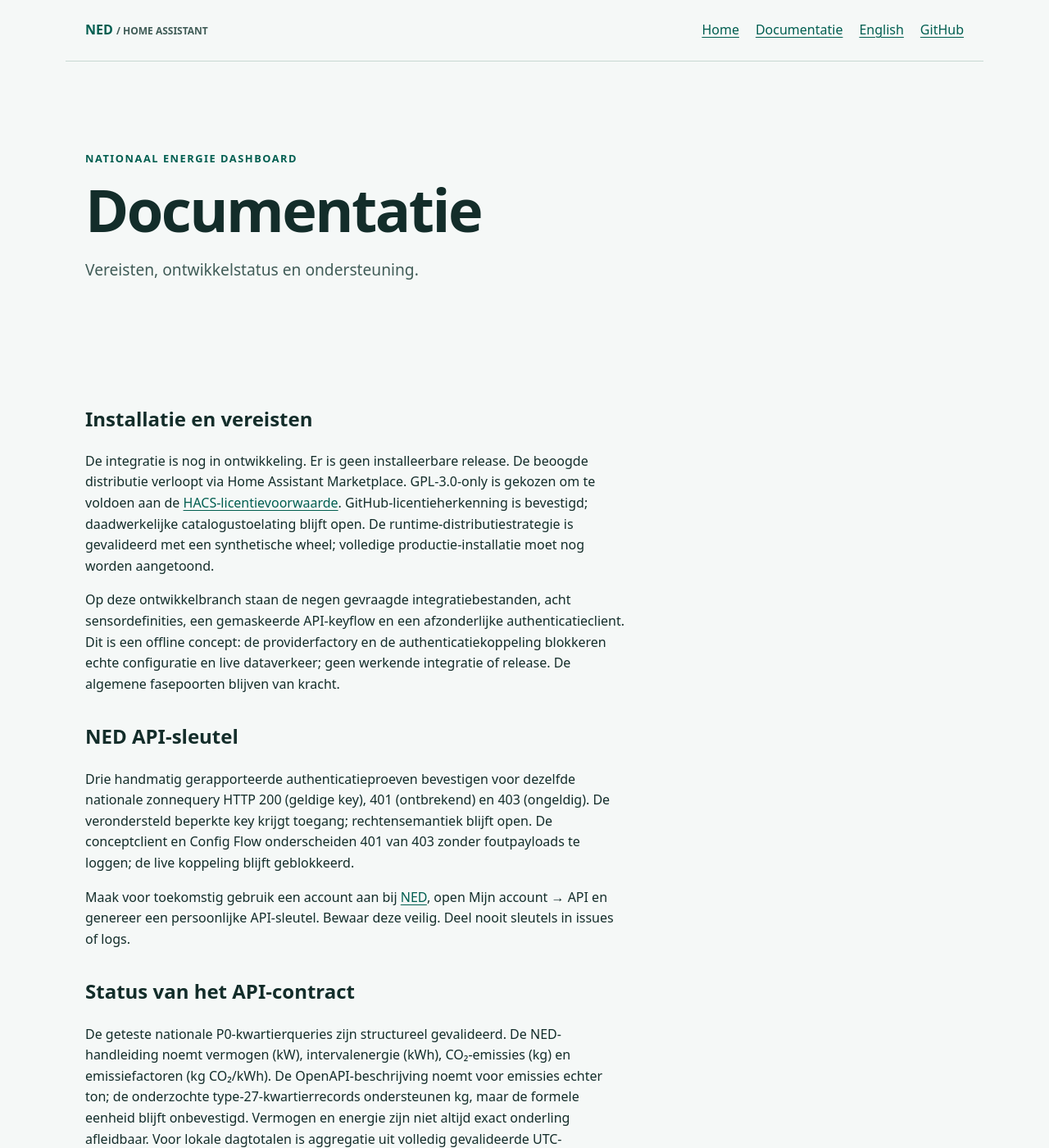
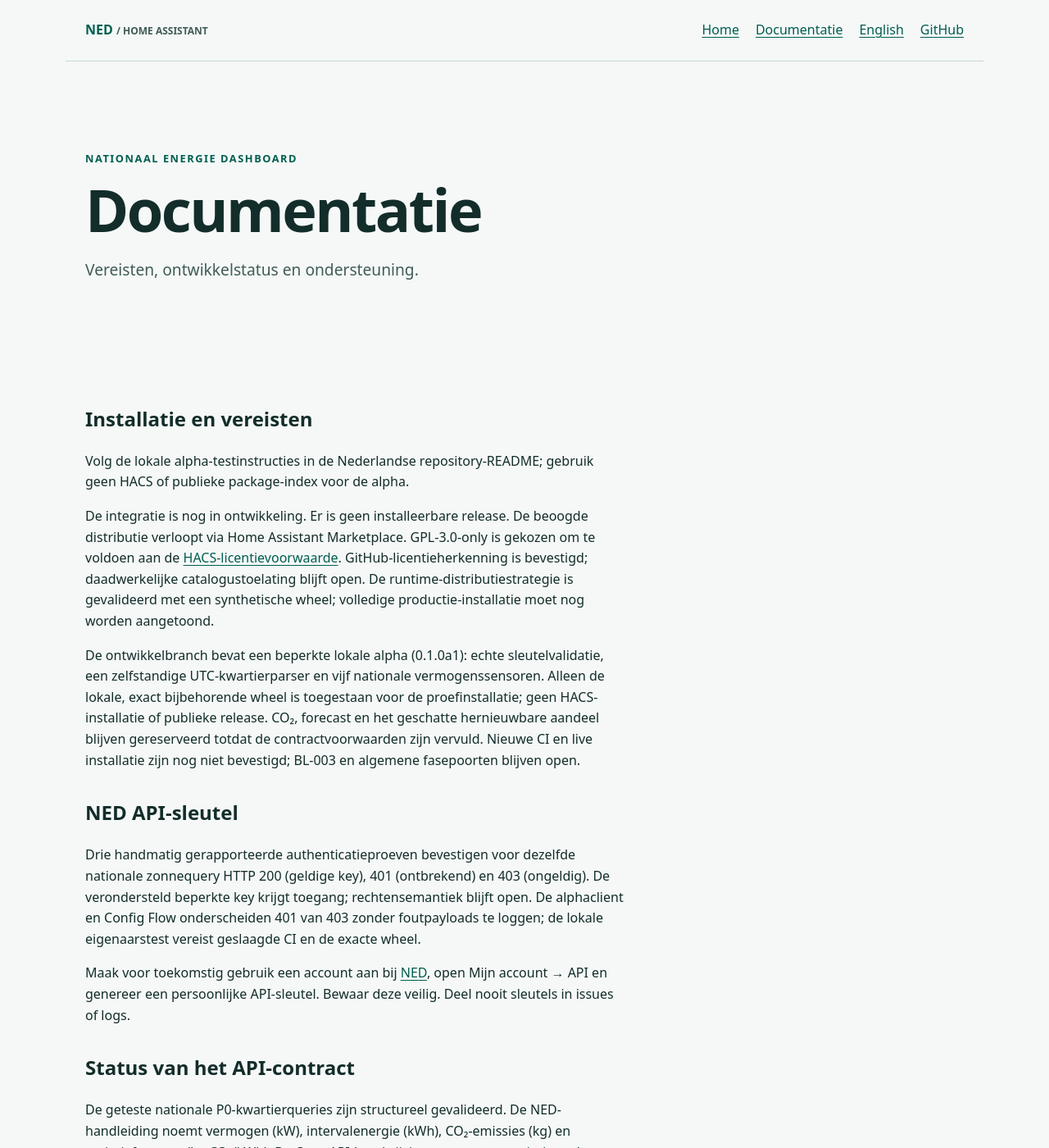
Before and after one commit to HiDiHo01/ha-Nationaal-Energie-Dashboard, a Jekyll site: the page built from site/nl/documentation.md, in a window 1280 px wide and 1400 px high. Shown: the whole window at 82% size. Built offline with Jekyll 4.4.1, drawn with Linux system fonts in a browser that asks for light colours.

Commit message:
docs: define narrowly authorized local alpha scope and remaining gates

```diff
--- a/site/nl/documentation.md
+++ b/site/nl/documentation.md
@@ -8,13 +8,15 @@ other_url: /en/documentation/
 ---
 ## Installatie en vereisten
 
+Volg de lokale alpha-testinstructies in de Nederlandse repository-README; gebruik geen HACS of publieke package-index voor de alpha.
+
 De integratie is nog in ontwikkeling. Er is geen installeerbare release. De beoogde distributie verloopt via Home Assistant Marketplace. GPL-3.0-only is gekozen om te voldoen aan de [HACS-licentievoorwaarde](https://www.hacs.xyz/docs/publish/include/#check-license). GitHub-licentieherkenning is bevestigd; daadwerkelijke catalogustoelating blijft open. De runtime-distributiestrategie is gevalideerd met een synthetische wheel; volledige productie-installatie moet nog worden aangetoond.
 
-Op deze ontwikkelbranch staan de negen gevraagde integratiebestanden, acht sensordefinities, een gemaskeerde API-keyflow en een afzonderlijke authenticatieclient. Dit is een offline concept: de providerfactory en de authenticatiekoppeling blokkeren echte configuratie en live dataverkeer; geen werkende integratie of release. De algemene fasepoorten blijven van kracht.
+De ontwikkelbranch bevat een beperkte lokale alpha (0.1.0a1): echte sleutelvalidatie, een zelfstandige UTC-kwartierparser en vijf nationale vermogenssensoren. Alleen de lokale, exact bijbehorende wheel is toegestaan voor de proefinstallatie; geen HACS-installatie of publieke release. CO₂, forecast en het geschatte hernieuwbare aandeel blijven gereserveerd totdat de contractvoorwaarden zijn vervuld. Nieuwe CI en live installatie zijn nog niet bevestigd; BL-003 en algemene fasepoorten blijven open.
 
 ## NED API-sleutel
 
-Drie handmatig gerapporteerde authenticatieproeven bevestigen voor dezelfde nationale zonnequery HTTP 200 (geldige key), 401 (ontbrekend) en 403 (ongeldig). De verondersteld beperkte key krijgt toegang; rechtensemantiek blijft open. De conceptclient en Config Flow onderscheiden 401 van 403 zonder foutpayloads te loggen; de live koppeling blijft geblokkeerd.
+Drie handmatig gerapporteerde authenticatieproeven bevestigen voor dezelfde nationale zonnequery HTTP 200 (geldige key), 401 (ontbrekend) en 403 (ongeldig). De verondersteld beperkte key krijgt toegang; rechtensemantiek blijft open. De alphaclient en Config Flow onderscheiden 401 van 403 zonder foutpayloads te loggen; de lokale eigenaarstest vereist geslaagde CI en de exacte wheel.
 
 Maak voor toekomstig gebruik een account aan bij [NED](https://ned.nl/), open Mijn account → API en genereer een persoonlijke API-sleutel. Bewaar deze veilig. Deel nooit sleutels in issues of logs.
 
```
